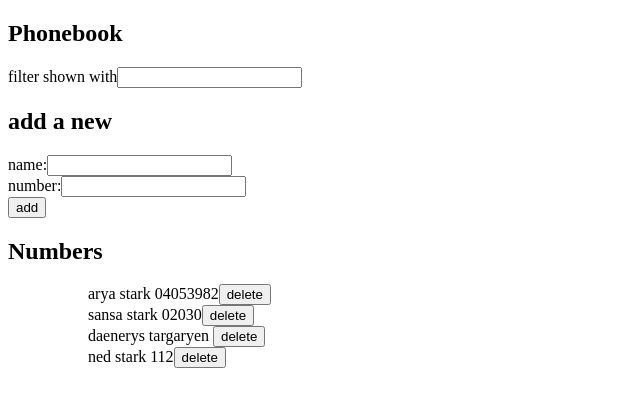
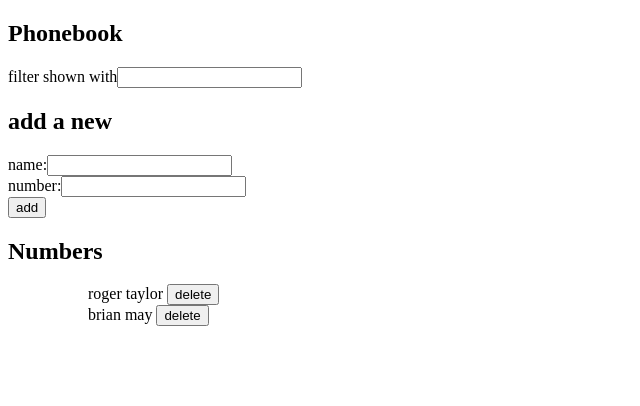
Before and after one commit to AnnaKuokkanen/Fullstack, a React (Create React App) app in the folder osa2/puhelinluettelo/: page / in a window 1280 px wide. Shown: the top 406 px of the page, without its empty margins (0-640 px from the left). Built offline with nearby package versions, Linux system fonts and the light colour scheme; data requests are answered from the project's data file; the HTML template or start-up script is replaced by a standard one.

Commit message:
teht 2.20

```diff
--- a/osa2/puhelinluettelo/db.json
+++ b/osa2/puhelinluettelo/db.json
@@ -1,24 +1,14 @@
 {
   "persons": [
     {
-      "name": "arya stark",
-      "number": "04053982",
-      "id": 10
+      "name": "roger taylor",
+      "number": "",
+      "id": 1
     },
     {
-      "name": "sansa stark",
-      "number": "02030",
-      "id": 12
-    },
-    {
-      "name": "daenerys targaryen",
+      "name": "brian may",
       "number": "",
-      "id": 13
-    },
-    {
-      "name": "ned stark",
-      "number": "112",
-      "id": 14
+      "id": 2
     }
   ]
 }
--- a/osa2/puhelinluettelo/src/App.js
+++ b/osa2/puhelinluettelo/src/App.js
@@ -4,6 +4,7 @@ import Filter from './components/Filter'
 import People from './components/People'
 import PersonForm from './components/PersonForm'
 import Notification from './components/Notification'
+import Error from './components/Error'
 import './index.css'
 
 const App = () => {
@@ -12,6 +13,7 @@ const App = () => {
     const [ newNumber, setNewNumber ] = useState('')
     const [ search, setSearch ] = useState('')
     const [ notificationMessage, setNotificationMessage ] = useState('')
+    const [ errorMessage, setErrorMessage ] = useState('')
 
     useEffect(() => {
       const array = []
@@ -43,18 +45,24 @@ const App = () => {
         name : newName,
         number : newNumber
       }
+      const p = persons.concat(newObject)
       if (persons.filter(person => person.name === newObject.name).length === 0) {
         personService
           .create(newObject)
           .then(response => {
             console.log(response)
           })
-        const p = persons.concat(newObject)
+          .then(
             setPersons(p)
+          )
+          .then(
             setNotificationMessage(`${newObject.name} is successfully added to phonebook`)
+          )
+          .then(
             setTimeout(() => {
               setNotificationMessage('')
             }, 5000)
+          )
       }
       else {
         const person = persons.filter(p => p.name === newObject.name)[0]
@@ -88,11 +96,27 @@ const App = () => {
       if (result) {
         personService
           .update(id, newPerson)
+          .then(
             setPersons(persons.map(person => person.id !== id ? person : newPerson))
+          )
+          .then(
             setNotificationMessage(`${person.name}'s number is successfully updated`)
+          )
+          .then(
             setTimeout(() => {
               setNotificationMessage('')
             }, 5000)
+          )
+          .catch(error => {
+            setNotificationMessage('')
+            setErrorMessage(
+              `Person '${person.name}' was already removed from server`
+            )
+            setTimeout(() => {
+              setErrorMessage('')
+            }, 5000)
+          })
+
       }
     }
 
@@ -104,6 +128,7 @@ const App = () => {
       <div>
         <h2>Phonebook</h2>
         <Notification message={notificationMessage} />
+        <Error message={errorMessage} />
         <Filter handler={handleSearch} value={search}/>
         <h2>add a new</h2>
         <PersonForm onSubmit={addPerson} nameHandler={handleNameChange} nameValue={newName} numberHandler={handleNumberChange} numberValue={newNumber} />
--- a/osa2/puhelinluettelo/src/components/Error.js
+++ b/osa2/puhelinluettelo/src/components/Error.js
@@ -0,0 +1,13 @@
+import React from 'react'
+const Error = ({ message }) => {
+    if (message === '') {
+      return null
+    }
+
+    return (
+      <div className="error">
+        {message}
+      </div>
+    )
+}
+export default Error
--- a/osa2/puhelinluettelo/src/index.css
+++ b/osa2/puhelinluettelo/src/index.css
@@ -7,3 +7,13 @@
   padding: 10px;
   margin-bottom: 10px;
 }
+
+.error {
+  color: red;
+  background: lightgrey;
+  font-size: 20px;
+  border-style: solid;
+  border-radius: 5px;
+  padding: 10px;
+  margin-bottom: 10px;
+}
```
Lines whose indentation alone changed are shown as unchanged.
